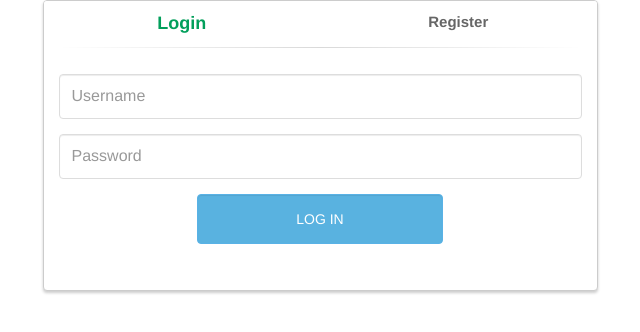
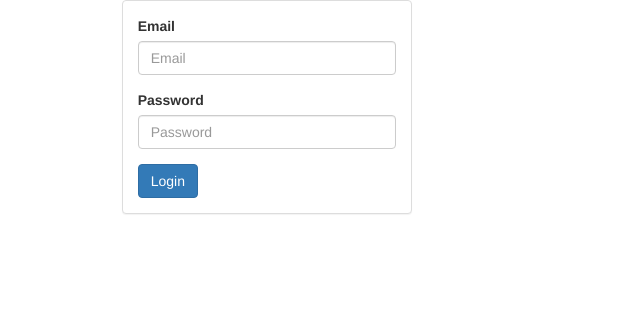
Before and after one commit to AndreaMartins/3dprofessionals, an Angular app in the folder angular/: page /login in a window 1280 px wide. Shown: the top 332 px of the page, without its empty margins (320-960 px from the left). Built offline with nearby package versions, Linux system fonts and the light colour scheme.

Commit message:
login functionality added

```diff
--- a/angular/src/app/dashboard/dashboard.component.html
+++ b/angular/src/app/dashboard/dashboard.component.html
@@ -12,7 +12,7 @@
 <body>
   <<nav class="navbar navbar-default navbar-fixed-top">
   <div class="container-fluid">
-    <i class="glyphicon glyphicon-user"></i>
+    <a href="/profile"><i class="glyphicon glyphicon-user"></i></a>
   </div>
 </nav>
 <div class="container-fluid  container-home-custom">
--- a/angular/src/app/home/home.component.html
+++ b/angular/src/app/home/home.component.html
@@ -7,9 +7,9 @@
     <div class="row">
       <div class="col-md-12 title text-center">
         <h1>3dprofessionals <span class="subtitle"> rock</span></h1>
-        <h2><a href="#"><span class="subtitle">Log in</span></a></h2>
+        <h2><a href="/login"><span class="subtitle">Log in</span></a></h2>
         <h2>or</h2>
-        <h2><a href="#"><span class="subtitle">Register</span></a></h2>
+        <h2><a href="/signup"><span class="subtitle">Sign up</span></a></h2>
       </div>
     </div>
   </div>
--- a/angular/src/app/login/login.component.html
+++ b/angular/src/app/login/login.component.html
@@ -1,46 +1,18 @@
-<div class="container">
-      <div class="row">
-      <div class="col-md-6 col-md-offset-3">
-        <div class="panel panel-login">
-          <div class="panel-heading">
-            <div class="row">
-              <div class="col-xs-6">
-                <a href="#" class="active" id="login-form-link">Login</a>
-              </div>
-              <div class="col-xs-6">
-                <a href="#" id="register-form-link">Register</a>
-              </div>
-            </div>
-            <hr>
-          </div>
+<div class="col-md-3 col-md-offset-4">
+	<div class="panel panel-default">
 	  <div class="panel-body">
-            <div class="row">
-              <div class="col-lg-12">
-                <form id="login-form" action="http://phpoll.com/login/process" method="post" role="form" style="display: block;">
+	    <form>
 	      <div class="form-group">
-                    <input type="text" name="username" id="username" tabindex="1" class="form-control" placeholder="Username" value="">
+	        <label for="InputEmail">Email</label>
+	        <input type="email" class="form-control" id="InputEmail" placeholder="Email" [(ngModel)]="user.email" name="email" required="true">
 	      </div>
 	      <div class="form-group">
-                    <input type="password" name="password" id="password" tabindex="2" class="form-control" placeholder="Password">
+	        <label for="InputPassword">Password</label>
+	        <input type="password" class="form-control" id="InputPassword" placeholder="Password" [(ngModel)]="user.password" name="password" required="true">
 	      </div>
-                  <div class="form-group">
-                    <div class="row">
-                      <div class="col-sm-6 col-sm-offset-3">
-                        <input type="submit" name="login-submit" id="login-submit" tabindex="4" class="form-control btn btn-login" value="Log In">
+	      <button type="submit" class="btn btn-default btn-primary" (click)="login()">Login</button>
+	    </form>
+			<!-- <div>{{error}}</div> -->
 	  </div>
 	</div>
 </div>
-                  <div class="form-group">
-                    <div class="row">
-                      <div class="col-lg-12">
-                      </div>
-                    </div>
-                  </div>
-                </form>
-              </div>
-            </div>
-          </div>
-        </div>
-      </div>
-    </div>
-  </div>
--- a/angular/src/app/login/login.component.ts
+++ b/angular/src/app/login/login.component.ts
@@ -29,9 +29,12 @@ error: string;
   				        .subscribe(result => {
   				            if (result === true) {
   			                // login successful
-  			                this.router.navigate(['/home']);
+                          console.log("test",result);
+  			                this.router.navigate(['/dashboard']);
   			         			} else {
   			                // login failed
+                          console.log('ho',result);
+
   			                this.error = 'Username or password is incorrect';
   				            }
   				        });
--- a/angular/src/app/services/session.service.ts
+++ b/angular/src/app/services/session.service.ts
@@ -72,6 +72,7 @@ export class SessionService {
   login(user) {
     return this.http.post(`${this.BASE_URL}/login`, user)
         .map((response: Response) => {
+          console.log("testetst1111")
             // login successful if there's a jwt token in the response
             let token = response.json() && response.json().token;
             let user = response.json() && response.json().user;
@@ -89,6 +90,7 @@ export class SessionService {
               return true;
             } else {
               // return false to indicate failed login
+              console.log("testetst")
               return false;
             }
         });
--- a/angular/src/app/signup/signup.component.html
+++ b/angular/src/app/signup/signup.component.html
@@ -45,7 +45,7 @@
       <!-- Text input-->
 
       <div class="form-group">
-        <label class="col-md-4 control-label" >Password</label>
+        <label class="col-md-4 control-label">Password</label>
         <div class="col-md-4 inputGroupContainer">
           <div class="input-group">
             <span class="input-group-addon"><i class="glyphicon glyphicon-user"></i></span>
```
Also changed, not shown: 1 other file (tests, documents, lock files or other folders). Lines whose indentation alone changed are shown as unchanged.
